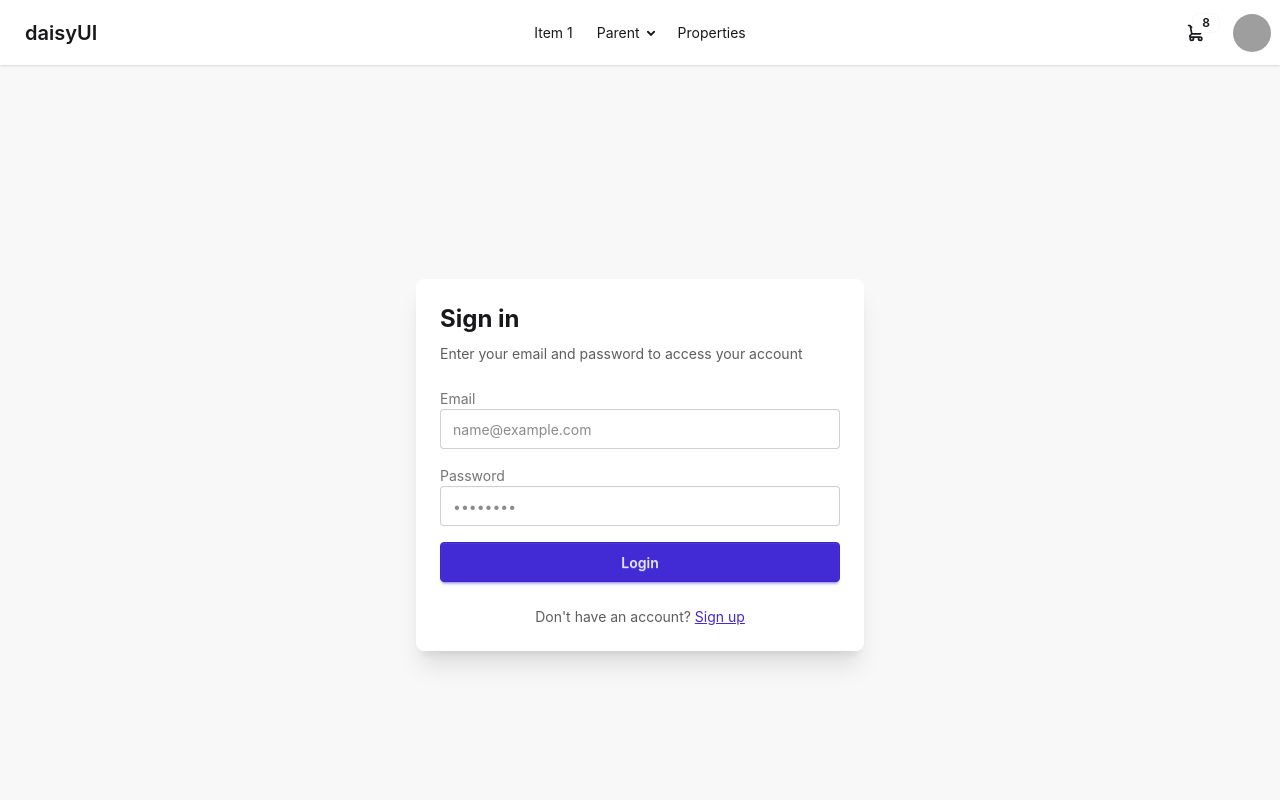
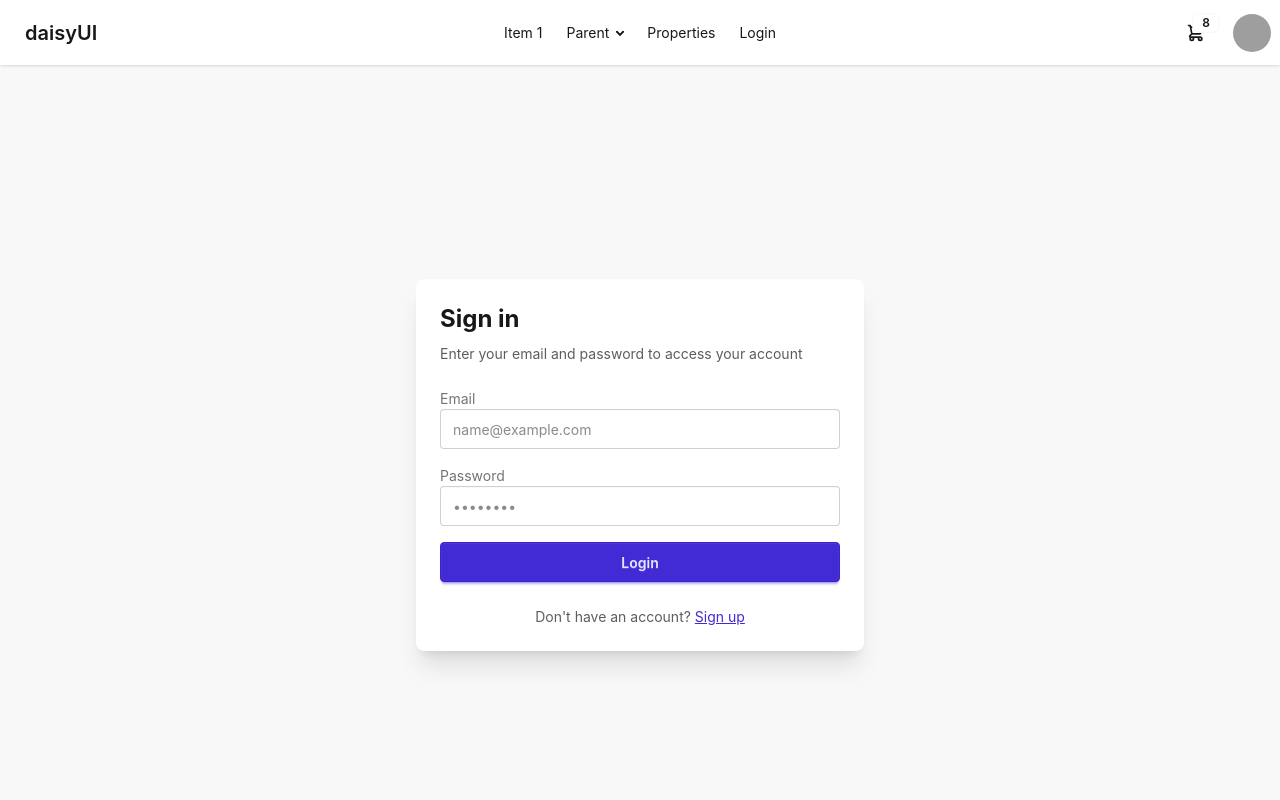
Before and after one commit to Shuvosarker4/House_Rent_Client, a React (Vite) app: page /login in a window 1280 px wide. Shown: the top 800 px of the page. Built offline with nearby package versions, Linux system fonts and the light colour scheme; grey boxes are pictures that could not be loaded.

Commit message:
error resolve

```diff
--- a/src/layouts/Navbar.jsx
+++ b/src/layouts/Navbar.jsx
@@ -2,7 +2,7 @@ import { Link } from "react-router";
 import useAuthContext from "../components/hooks/useAuthContext";
 
 const Navbar = () => {
-  const { logoutUser } = useAuthContext();
+  const { logoutUser, user } = useAuthContext();
   return (
     <div className="navbar bg-base-100 shadow-sm">
       <div className="navbar-start">
@@ -45,6 +45,11 @@ const Navbar = () => {
             <li>
               <Link to="/properties">Properties</Link>
             </li>
+            {!user && (
+              <li>
+                <Link to="/login">Login</Link>
+              </li>
+            )}
           </ul>
         </div>
         <a className="btn btn-ghost text-xl">daisyUI</a>
@@ -70,6 +75,11 @@ const Navbar = () => {
           <li>
             <Link to="/properties">Properties</Link>
           </li>
+          {!user && (
+            <li>
+              <Link to="/login">Login</Link>
+            </li>
+          )}
         </ul>
       </div>
       <div className="navbar-end">
--- a/src/pages/Login.jsx
+++ b/src/pages/Login.jsx
@@ -20,11 +20,10 @@ const Login = () => {
     setLoading(true);
     try {
       await loginUser(data);
-      if (errorMsg) {
-        navigate("/");
-      }
+
+      navigate("/");
     } catch (error) {
-      console.log("Login Failed", error);
+      console.log(error);
     } finally {
       setLoading(false);
     }
```
